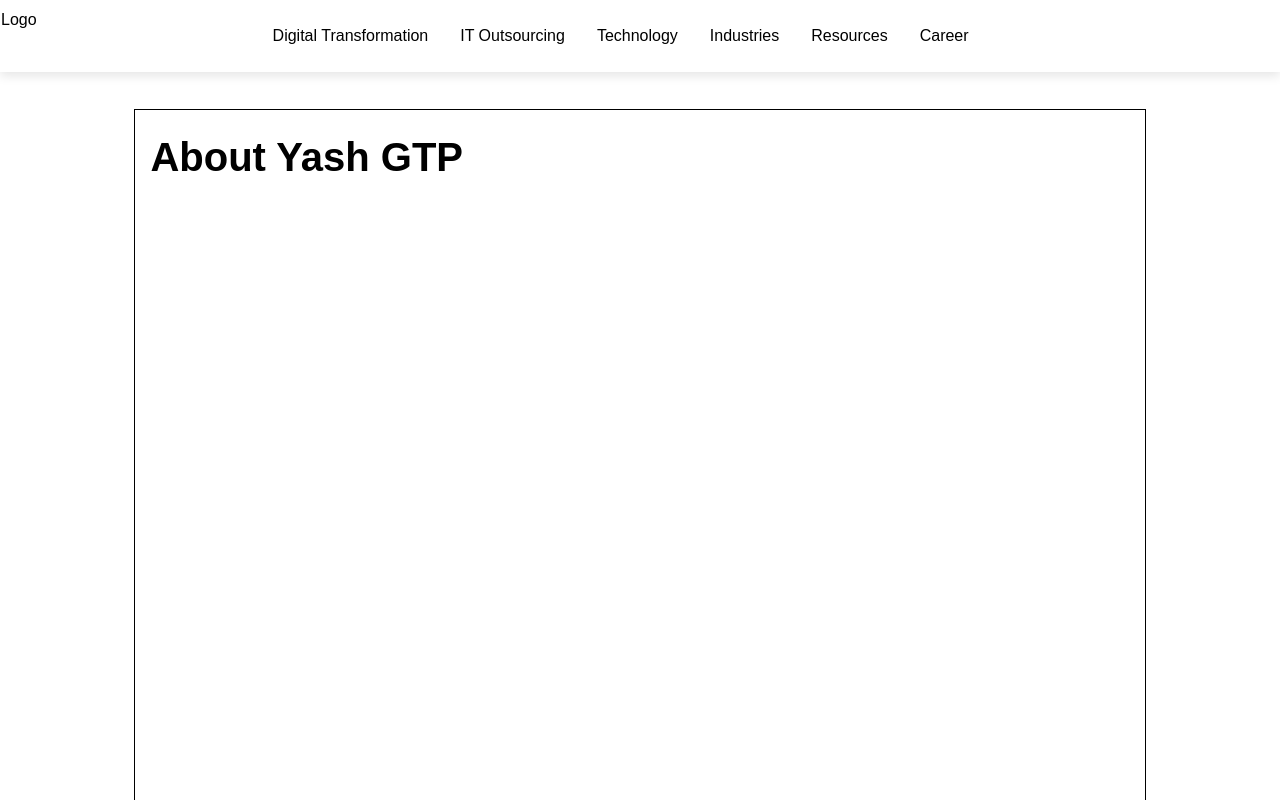
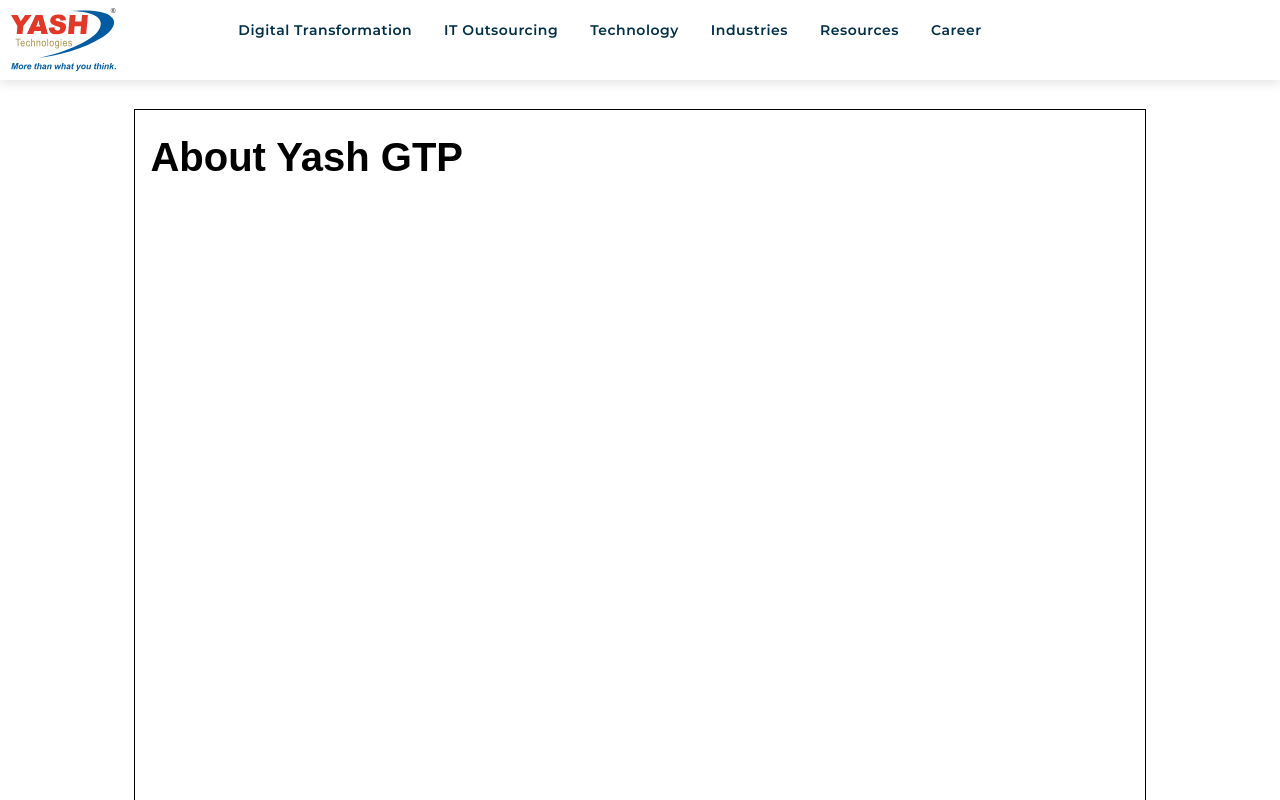
Before and after one commit to ArpMichaelB/yash-gtp-advert, a React (Create React App) app in the folder yashadvert/: page / in a window 1280 px wide. Shown: the top 800 px of the page. Built offline with nearby package versions, Linux system fonts and the light colour scheme.

Commit message:
Nav Updated

```diff
--- a/yashadvert/package.json
+++ b/yashadvert/package.json
@@ -3,6 +3,7 @@
   "version": "0.1.0",
   "private": true,
   "dependencies": {
+    "postcss-loader": "^3.0.0",
     "react": "^16.7.0",
     "react-dom": "^16.7.0",
     "react-router": "^4.3.1",
--- a/yashadvert/src/components/Nav/Nav.js
+++ b/yashadvert/src/components/Nav/Nav.js
@@ -1,6 +1,13 @@
 import React, { Component } from 'react';
-import { toElement as scrollToElement } from '../../utils/scroll';
+import YashLogo from '../../assets/images/yash-logo.svg';
 import Sec from '../../hoc/Sec/Sec';
+import NavSub1 from './SubMenus/NavSub1';
+import NavSub2 from './SubMenus/NavSub2';
+import NavSub3 from './SubMenus/NavSub3';
+import NavSub4 from './SubMenus/NavSub4';
+import NavSub5 from './SubMenus/NavSub5';
+
+
 
 import './style.css';
 
@@ -34,11 +41,6 @@
     }
   }
 
-  scrollToPage(pageSelector) {
-    const nextPage = document.querySelector(pageSelector);
-    scrollToElement(nextPage);
-  }
-
 render() {
     const stickyClass = this.state.isSticky ? 'sticky' : '';
 
@@ -51,17 +53,27 @@
           }}
           role="navigation">
 
-  <div className="logo">Logo</div>
+  <div className="logo"><img src={YashLogo} width="105em"></img></div>
+  <div className="nav_items">
   <ul>
-    <li onClick="">Digital Transformation</li>
-    <li onClick="#">IT Outsourcing
-
+    <li className="nav_li"><a href="#">Digital Transformation</a>
+    <NavSub1 />
     </li>
-    <li onClick="#">Technology</li>
-    <li onClick="#">Industries</li>
-    <li onClick="#">Resources</li>
-    <li onClick="#">Career</li>
+    <li className="nav_li"><a href="#">IT Outsourcing</a>
+          <NavSub2 />
+    </li>
+    <li className="nav_li"><a href="#">Technology</a>
+    <NavSub3 />
+    </li>
+    <li className="nav_li"><a href="#">Industries</a>
+    <NavSub4 />
+    </li>
+    <li className="nav_li"><a href="#">Resources</a>
+    <NavSub5 />
+    </li>
+    <li className="nav_li"><a href="#">Career</a></li>
   </ul>
+  </div>
 </nav>
 
         {/* <nav
--- /dev/null
+++ b/yashadvert/src/components/Nav/SubMenus/NavSub1.js
@@ -0,0 +1,22 @@
+import React, { Component } from 'react';
+
+import './../style.css';
+
+class Submenu extends Component {
+    render() {
+      return (
+        <ul className="dropdown">
+        <li className="nav_li_sub"><a href="#">Big Data</a></li>
+        <li className="nav_li_sub"><a href="#">Cloud Services</a></li>
+        <li className="nav_li_sub"><a href="#">Data Sciences & Analytics</a></li>
+        <li className="nav_li_sub"><a href="#">Mobility Services</a></li>
+        <li className="nav_li_sub"><a href="#">Social Media Services</a></li>
+        <li className="nav_li_sub"><a href="#">Robotic Process Automation</a></li>
+        <li className="nav_li_sub"><a href="#">Automation Anywhere</a></li>
+      </ul>
+      )
+    }
+}
+
+
+export default Submenu;
--- /dev/null
+++ b/yashadvert/src/components/Nav/SubMenus/NavSub2.js
@@ -0,0 +1,25 @@
+import React, { Component } from 'react';
+
+import './../style.css';
+
+class Submenu extends Component {
+    render() {
+      return (
+        <ul className="dropdown">
+        <li className="nav_li_sub"><a href="#">Application Services</a></li>
+        <li className="nav_li_sub"><a href="#">Captive Insourcing</a></li>
+        <li className="nav_li_sub"><a href="#">Infrastructure Managment Resources</a></li>
+        <li className="nav_li_sub"><a href="#">Strategic Consulting</a></li>
+        <li className="nav_li_sub"><a href="#">Testing Services</a></li>
+        <li className="nav_li_sub"><a href="#">Outsourced Product Development</a></li>
+        <li className="nav_li_sub"><a href="#">Managed Services</a></li>
+        <li className="nav_li_sub"><a href="#">Systems Integration</a></li>
+        <li className="nav_li_sub"><a href="#">Enterprise Modernization</a></li>
+        <li className="nav_li_sub"><a href="#">Enterprise Solutions</a></li>
+      </ul>
+      )
+    }
+}
+
+
+export default Submenu;
--- /dev/null
+++ b/yashadvert/src/components/Nav/SubMenus/NavSub3.js
@@ -0,0 +1,21 @@
+import React, { Component } from 'react';
+
+import './../style.css';
+
+class Submenu extends Component {
+    render() {
+      return (
+        <ul className="dropdown">
+        <li className="nav_li_sub"><a href="#">SAP</a></li>
+        <li className="nav_li_sub"><a href="#">Mircosoft</a></li>
+        <li className="nav_li_sub"><a href="#">Oracle</a></li>
+        <li className="nav_li_sub"><a href="#">IBM</a></li>
+        <li className="nav_li_sub"><a href="#">AWS</a></li>
+        <li className="nav_li_sub"><a href="#">QAD</a></li>
+      </ul>
+      )
+    }
+}
+
+
+export default Submenu;
--- /dev/null
+++ b/yashadvert/src/components/Nav/SubMenus/NavSub4.js
@@ -0,0 +1,33 @@
+import React, { Component } from 'react';
+
+import './../style.css';
+
+class Submenu extends Component {
+    render() {
+      return (
+        <ul className="dropdown">
+        <li className="nav_li_sub"><a href="#">Automotive</a></li>
+        <li className="nav_li_sub"><a href="#">BFSI</a></li>
+        <li className="nav_li_sub"><a href="#">Chemicals</a></li>
+        <li className="nav_li_sub"><a href="#">Construction & RealState</a></li>
+        <li className="nav_li_sub"><a href="#">Consumer Goods</a></li>
+        <li className="nav_li_sub"><a href="#">Education</a></li>
+        <li className="nav_li_sub"><a href="#">Government</a></li>
+        <li className="nav_li_sub"><a href="#">Healthcare</a></li>
+        <li className="nav_li_sub"><a href="#">Hi-Tech</a></li>
+        <li className="nav_li_sub"><a href="#">Life Sciences</a></li>
+        <li className="nav_li_sub"><a href="#">Manufacturing</a></li>
+        <li className="nav_li_sub"><a href="#">Professional Services</a></li>
+        <li className="nav_li_sub"><a href="#">Wholesale Distribution</a></li>
+
+
+
+
+
+      </ul>
+      )
+    }
+}
+
+
+export default Submenu;
--- /dev/null
+++ b/yashadvert/src/components/Nav/SubMenus/NavSub5.js
@@ -0,0 +1,32 @@
+import React, { Component } from 'react';
+import { toElement as scrollToElement } from '../../../utils/scroll';
+
+
+import './../style.css';
+
+class Submenu extends Component {
+  scrollToPage(pageSelector) {
+    const nextPage = document.querySelector(pageSelector);
+    scrollToElement(nextPage);
+  }
+    render() {
+      return (
+        <ul className="dropdown">
+        <li className="nav_li_sub"><a href="#">Blogs</a></li>
+        <li className="nav_li_sub"><a href="#">Events</a></li>
+        <li className="nav_li_sub"><a href="#">Media</a></li>
+        <li className="nav_li_sub"><a href="#">Webinars</a></li>
+        <li><div className="sub_head">Graduate Training Program</div></li>
+        <li className="nav_li_sub" onClick={(e) => this.scrollToPage('.about_gtp_content')}><a
+            ></a>About Graduate Training Program</li>
+        <li className="nav_li_sub" onClick={(e) => this.scrollToPage('.trainee_work_content')}><a
+            ></a>Trainee Work</li>
+        <li className="nav_li_sub" onClick={(e) => this.scrollToPage('.whats_next_content')}><a
+            ></a>Whats Next?</li>
+      </ul>
+      )
+    }
+}
+
+
+export default Submenu;
--- a/yashadvert/src/components/Nav/style.css
+++ b/yashadvert/src/components/Nav/style.css
@@ -9,8 +9,8 @@
     z-index: 1030;
     min-height: 50px;
     margin-bottom: 20px;
-    padding-top: 10px;
-    padding-bottom: 10px;
+    padding-top: 7px;
+    padding-bottom: 4px;
     transition: 0.7s;
     border: 1px solid transparent;
     background: #FFF;
@@ -18,8 +18,12 @@
     box-sizing: border-box;
 }
 
+.nav_items {
+    width: 83.33333333%;
+}
+
 .logo {
-    width: 20%;
+    width: 16.66666667%;
 }
 
 a {
@@ -30,22 +34,41 @@
       list-style: none;
       margin: 0;
       padding-left: 0;
-      width: 80%;
   }
 
-  li {
-      color: #000;
+
+.nav_li {
+    font-family: 'Montserrat';
       display: block;
       float: left;
+      font-size: 14px;
       padding: 1rem;
+      position: relative;
+      font-weight: 300;
+      text-decoration: none;
+    transition-duration: 0.5s;
+    letter-spacing: 0.5px;
+    bottom: .22em;
+}
+
+.nav_li a {
+    color: #002e48;
+}
+
+.nav_li_sub {
+    font-family: 'Montserrat';
+      display: block;
+      float: left;
+      font-size: 11px;
+      padding: .8em;
       position: relative;
       text-decoration: none;
     transition-duration: 0.5s;
-  }
-
-  li a {
-    color: #000;
-  }
+    background: #fff;
+    flex: 1 0 30%;
+    margin: 5px;
+    height: 5px;
+}
 
   li:hover {
       cursor: pointer;
@@ -55,12 +78,15 @@
       background: #fff;
       visibility: hidden;
     opacity: 0;
-    min-width: 5rem;
+    width: 35rem;
       position: absolute;
     transition: all 0.5s ease;
     margin-top: 1rem;
-      left: 0;
+      left: -85%;
     display: none;
+    border-bottom: 3px solid #af372c;
+    padding-bottom: 1.2em;
+
   }
 
   ul li:hover > ul,
@@ -68,10 +94,42 @@
   ul li ul:hover {
     visibility: visible;
     opacity: 1;
-    display: block;
+    display: flex;
+    flex-wrap: wrap;
   }
 
   ul li ul li {
       clear: both;
     width: 100%;
   }
+
+  .sub_head {
+      text-align: center;
+      padding: 5px;
+  }
+
+  .sub_head:before {
+    font-size: 2em;
+    content: '';
+    height: .05em;
+    width:6em;
+    background:#000;
+    position: absolute;
+    left: .5em;
+    top: 2.8em;
+  }
+
+  .sub_head:after {
+    font-size: 2em;
+    content: '';
+    height: .05em;
+    width: 6em;
+    background: #000;
+    position: absolute;
+    left: 13.5em;
+    top: 2.8em;
+  }
+
+  .logo {
+      padding-left: 10px;
+  }
--- a/yashadvert/src/styles/global.css
+++ b/yashadvert/src/styles/global.css
@@ -2,14 +2,14 @@
 /* DO NOT EDIT!!! */
 
 @font-face {
-    font-family: '';
+    font-family: 'Montserrat';
     font-style: normal;
     font-weight: 100;
-      src: url('') format('truetype');
+      src: url('../libs/fonts/Montserrat-SemiBold.ttf') format('truetype');
   }
 
   body, h1, h2, h3, h4, h5, h6, p, ol, ul {
-	font-family: '', sans-serif;
+	font-family: 'Arial', sans-serif;
 	font-weight: 300;
 }
 
```
Also changed, not shown: yashadvert/src/components/Nav/SubMenus/NavSub.js (deleted, +0 -18 lines), yashadvert/src/libs/fonts/Montserrat-SemiBold.ttf (added).
